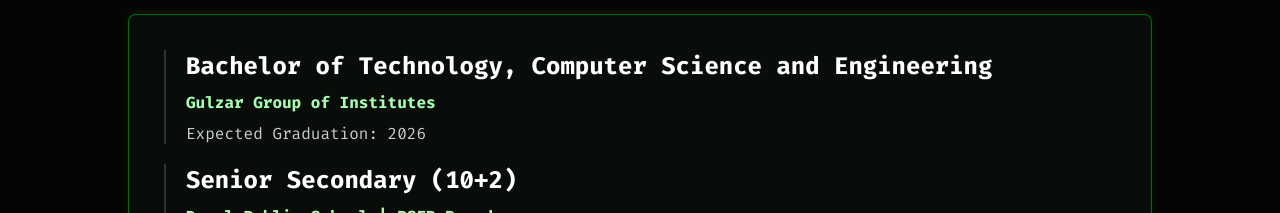
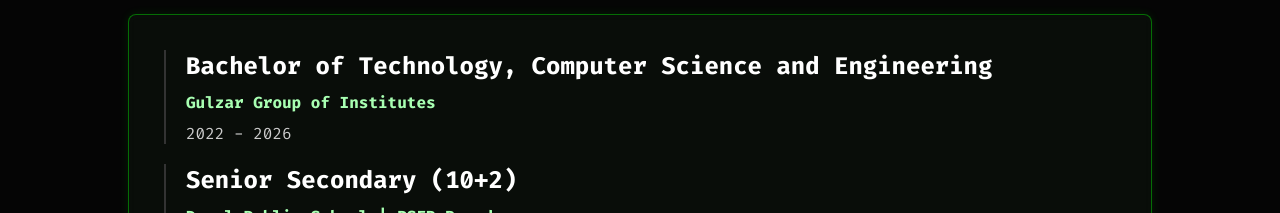
Before and after one commit to harman1418/harman-portfolio, a React (Vite) app: page / in a window 1280 px wide. Shown: the part 3300-3513 px from the top of the page. Built offline with nearby package versions, Linux system fonts and the light colour scheme.

Commit message:
Change expected graduation text to a date range
Updated expected graduation date format in education section.

```diff
--- a/src/App.jsx
+++ b/src/App.jsx
@@ -227,7 +227,7 @@
                             <div style={{ borderLeft: '2px solid #333', paddingLeft: '20px' }}>
                                 <h3 style={{ fontSize: 'clamp(1.2rem, 4vw, 1.5rem)', color: '#fff', margin: '0 0 10px 0' }}>Bachelor of Technology, Computer Science and Engineering</h3>
                                 <h4 style={{ color: '#a8ffb2', margin: '0 0 10px 0' }}>Gulzar Group of Institutes</h4>
-                                <p style={{ color: '#ccc', margin: 0 }}>Expected Graduation: 2026</p>
+                                <p style={{ color: '#ccc', margin: 0 }}>2022 - 2026</p>
                             </div>
                             <div style={{ borderLeft: '2px solid #333', paddingLeft: '20px' }}>
                                 <h3 style={{ fontSize: 'clamp(1.2rem, 4vw, 1.5rem)', color: '#fff', margin: '0 0 10px 0' }}>Senior Secondary (10+2)</h3>
```
